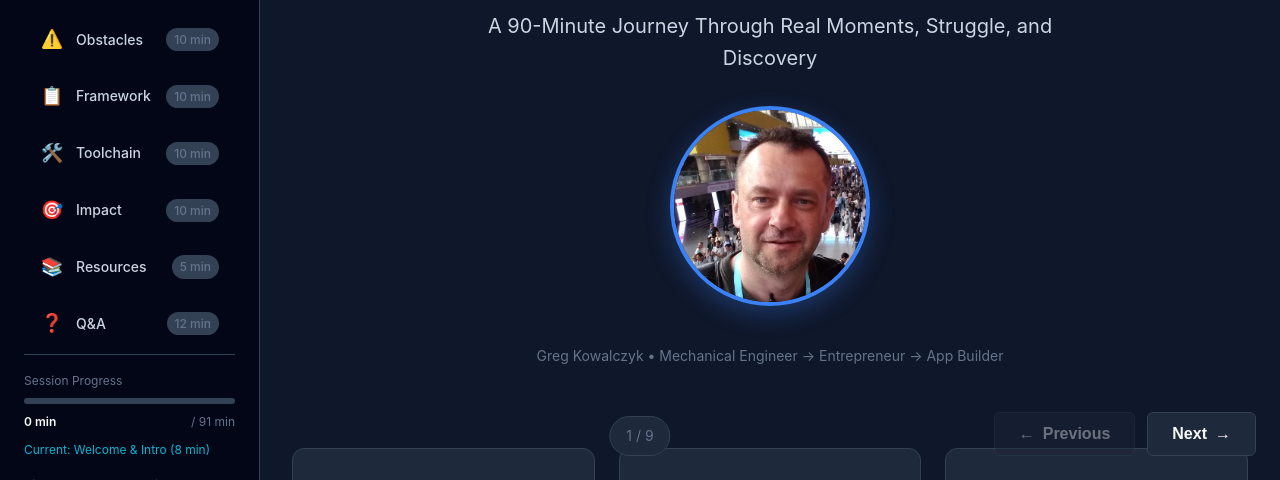
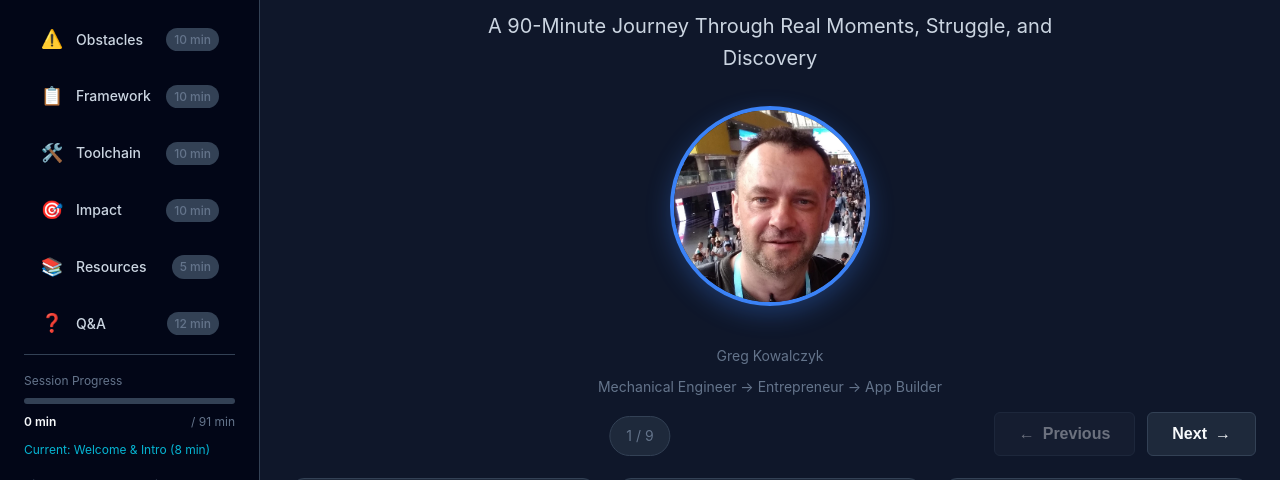
Before and after one commit to kowalcg/vibemarketer-mentor-session-11dec2025, a plain HTML site: page index.html in a window 1280 px wide. Shown: the part 320-800 px from the top of the page. Drawn offline with Linux system fonts and the light colour scheme.

Commit message:
Move journey subtitle to separate line for better flow

```diff
--- a/index.html
+++ b/index.html
@@ -1299,7 +1299,8 @@
             <img src="images/greg-photo.png" alt="Greg Kowalczyk" style="width: 200px; height: 200px; border-radius: 50%; object-fit: cover; border: 4px solid var(--accent-primary); box-shadow: 0 8px 24px rgba(59, 130, 246, 0.3);">
           </div>
 
-          <p class="hero-meta">Greg Kowalczyk • Mechanical Engineer → Entrepreneur → App Builder</p>
+          <p class="hero-meta">Greg Kowalczyk</p>
+          <p class="hero-meta" style="margin-top: var(--space-2);">Mechanical Engineer → Entrepreneur → App Builder</p>
         </div>
 
         <div class="grid-3 mt-8 mb-8">
```
